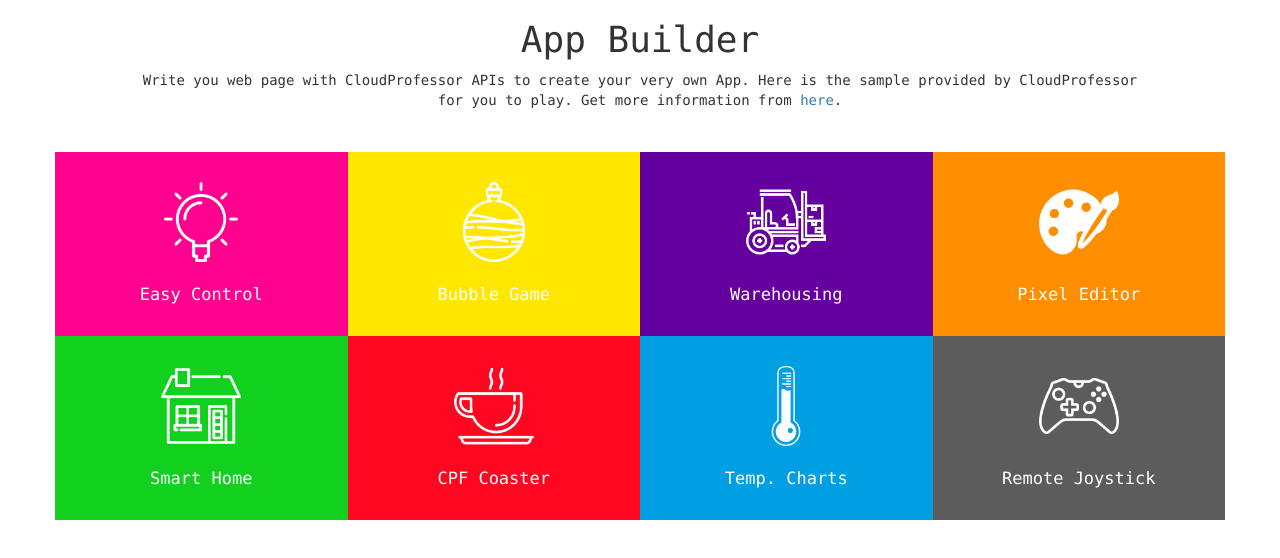
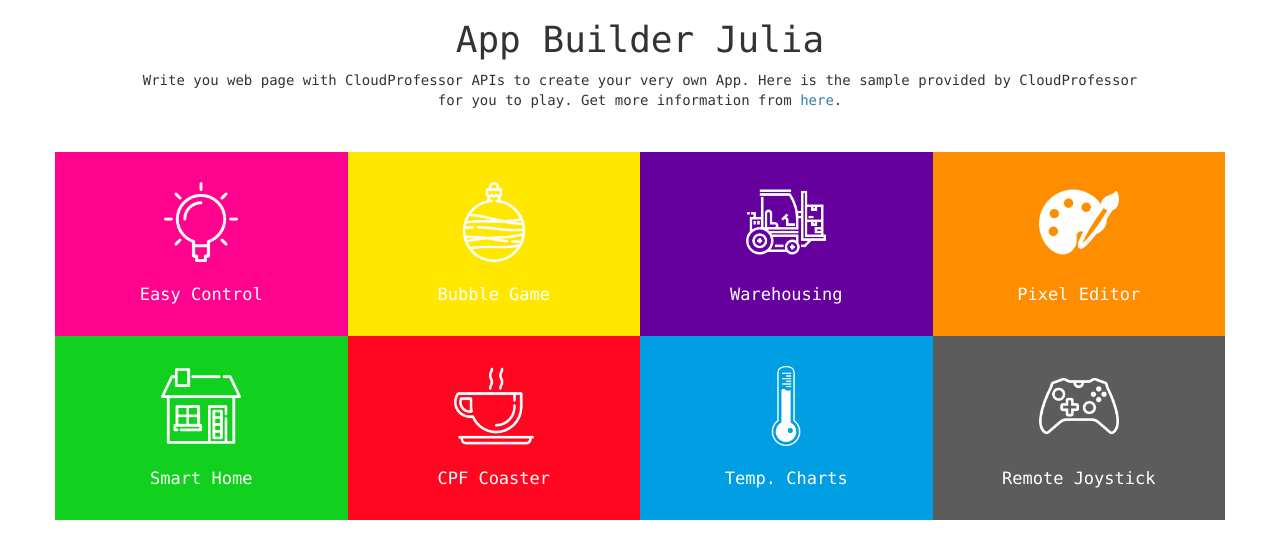
Before and after one commit to CPFAppbuilder/CPFAppbuilder.github.io, a plain HTML site: page MainPage/index.html in a window 1280 px wide. Drawn offline with nearby package versions, Linux system fonts and the light colour scheme.

Commit message:
Update index.html

```diff
--- a/MainPage/index.html
+++ b/MainPage/index.html
@@ -69,7 +69,7 @@
 		<div class="container txt">
 			<div class="row">
 				<div class="col-xs-12">
-					<h1>App Builder</h1>
+					<h1>App Builder Julia</h1>
 					<center><p style="width: 90%; margin-bottom: 3em;">Write you web page with CloudProfessor APIs to create your very own App. Here is the sample provided by CloudProfessor for you to play. Get more information from <a href="http://home.cloud.acer.com/cpf-edu/tw/view/app-builder.php">here</a>.</p></center>
 				</div>
 				<div>
```
